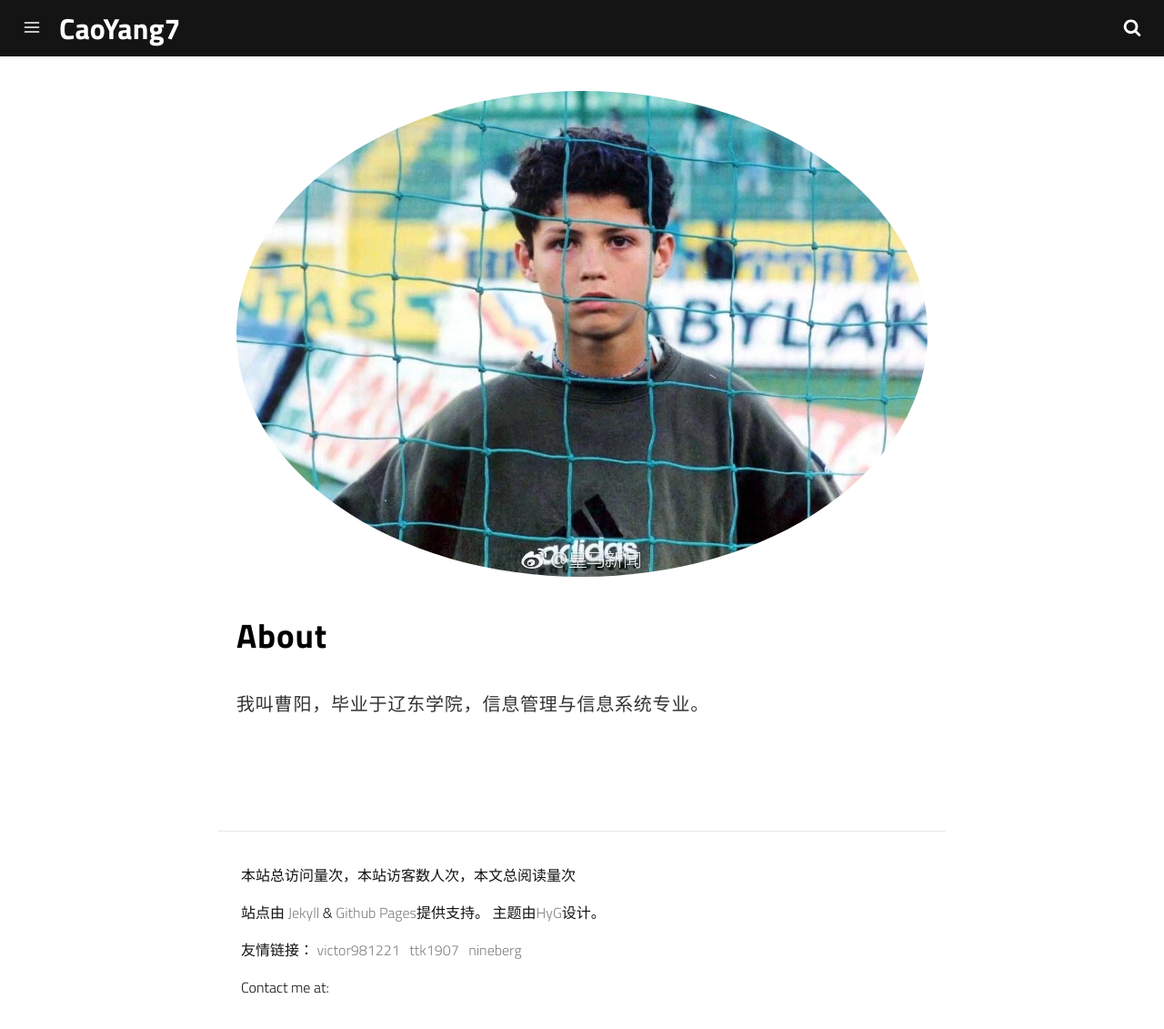
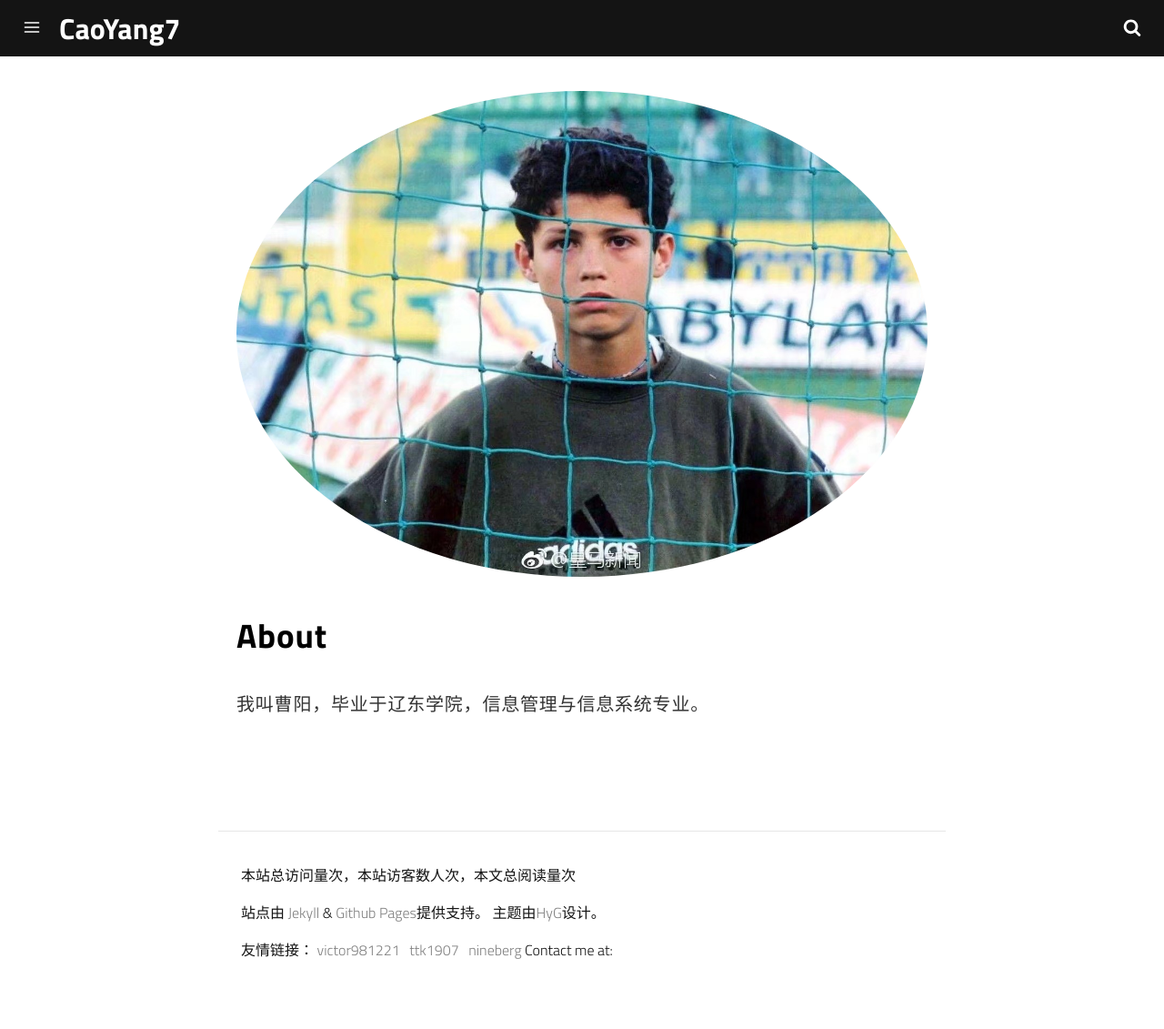
Before and after one commit to caoyang7/caoyang.github.io, a Jekyll site: the page built from about.md, in a window 1280 px wide and 1134 px high. Shown: the top 1131 px of the window at 91% size. Built offline with Jekyll 4.4.1, drawn with Linux system fonts in a browser that asks for light colours; comment, search, counter and statistics services are not loaded.

Commit message:
修改footer

```diff
--- a/_includes/footer.html
+++ b/_includes/footer.html
@@ -11,8 +11,7 @@
             <a href="https://victor981221.github.io/">victor981221&nbsp;&nbsp;</a>
             <a href="https://ttk1907.github.io/">ttk1907&nbsp;&nbsp;</a>
             <a href="https://nineberg.github.io/">nineberg</a>
-        </p>
-        <p class="contact">
+
             Contact me at: {% if site.github_username %}
             <a href="https://github.com/{{site.github_username}}" title="GitHub"><i class="fa fa-github" aria-hidden="true"></i></a> {% endif %} {% if site.email %}
             <a href="mailto:{{site.email}}" title="email"><i class="fa fa-envelope-o" aria-hidden="true"></i></a> {% endif %} {% if site.weibo_username %}
```
